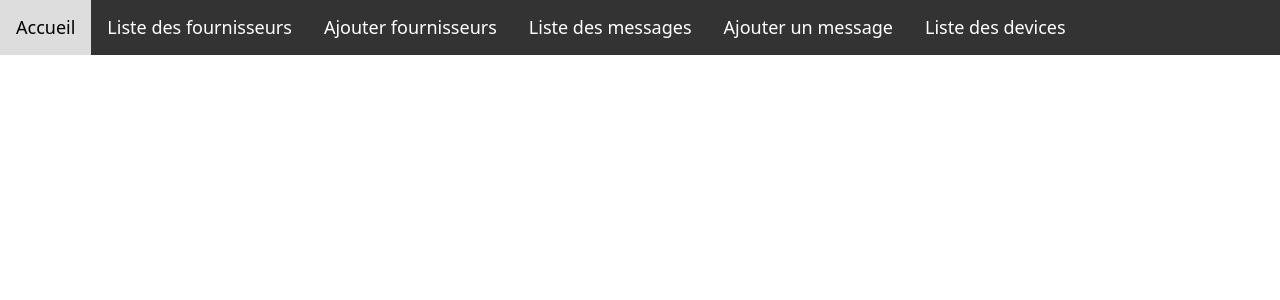
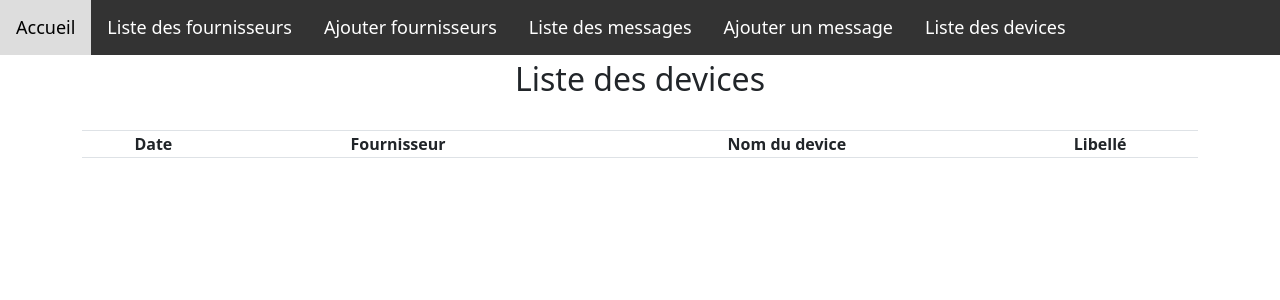
Before and after one commit to RayaneChelghaf/SMSRecovery-AngularApp, an Angular app: page /liste-devices in a window 1280 px wide. Before the commit this address led to /. Shown: the top 300 px of the page. Built offline with nearby package versions, Linux system fonts and the light colour scheme.

Commit message:
Cleanup code, ajout de la page de liste de devices

```diff
--- a/src/app/app-routing.module.ts
+++ b/src/app/app-routing.module.ts
@@ -15,17 +15,18 @@ import { RouterModule, Routes } from '@angular/router';
 //  import { HomeComponent } from './home.component';
 // import { IndexComponent } from './index/index.component';
 // import { CreateComponent } from './create/create.component';
-// import { DevicesComponent } from './devices/devices.component';
 import { AddFournisseurComponent } from './add-fournisseur/add-fournisseur.component';
 import { ListeFournisseursComponent } from './liste-fournisseurs/liste-fournisseurs.component';
+import { ListeDevicesComponent } from './devices/liste-devices.component';
 
 const routes: Routes = [
   // { path: 'home', component: HomeComponent },
   // { path: 'message/index', component: IndexComponent },
   // { path: 'message/create', component: CreateComponent },
-  // { path: 'devices', component: DevicesComponent },
   { path: 'add-fournisseur', component: AddFournisseurComponent },
   { path: 'liste-fournisseurs', component: ListeFournisseursComponent },
+  { path: 'liste-devices', component: ListeDevicesComponent },
+
 ];
 
 @NgModule({
--- /dev/null
+++ b/src/app/devices/liste-devices.component.css
@@ -0,0 +1,7 @@
+h1 {
+    font-size: 2rem;
+    text-align: center;
+    margin-bottom: 2rem;
+    padding-top: 60px; /* Ajout de padding-top pour pousser l'élément sous la navbar */
+
+  }
--- /dev/null
+++ b/src/app/devices/liste-devices.component.html
@@ -0,0 +1,14 @@
+<div class="container">
+    <h1>Liste des devices</h1>
+
+
+    <table class="table table-bordered" style="text-align: center;">
+      <tr>
+        <th>Date </th>
+        <th>Fournisseur </th>
+        <th>Nom du device </th>
+        <th>Libellé </th>
+      </tr>
+
+    </table>
+ </div>
--- a/src/app/navbar/navbar.component.html
+++ b/src/app/navbar/navbar.component.html
@@ -4,5 +4,5 @@
     <a routerLink="/add-fournisseur">Ajouter fournisseurs</a>
     <a routerLink="/message/index">Liste des messages</a>
     <a routerLink="/message/create">Ajouter un message</a>
-    <a routerLink="/devices">Liste des devices</a>
+    <a routerLink="/liste-devices">Liste des devices</a>
   </nav>
--- a/src/app/post/devices/devices.component.css
+++ /dev/null
@@ -1 +0,0 @@
-/* - */
--- a/src/app/post/devices/devices.component.html
+++ /dev/null
@@ -1 +0,0 @@
-<h1>Devices</h1>
```
Also changed, not shown: src/app/app.module.ts (+5 -2 lines), src/app/devices/liste-devices.component.ts (added, +10 -0 lines), src/app/post/devices/devices.component.ts (deleted, +0 -27 lines), 1 other file (tests, documents, lock files or other folders).
